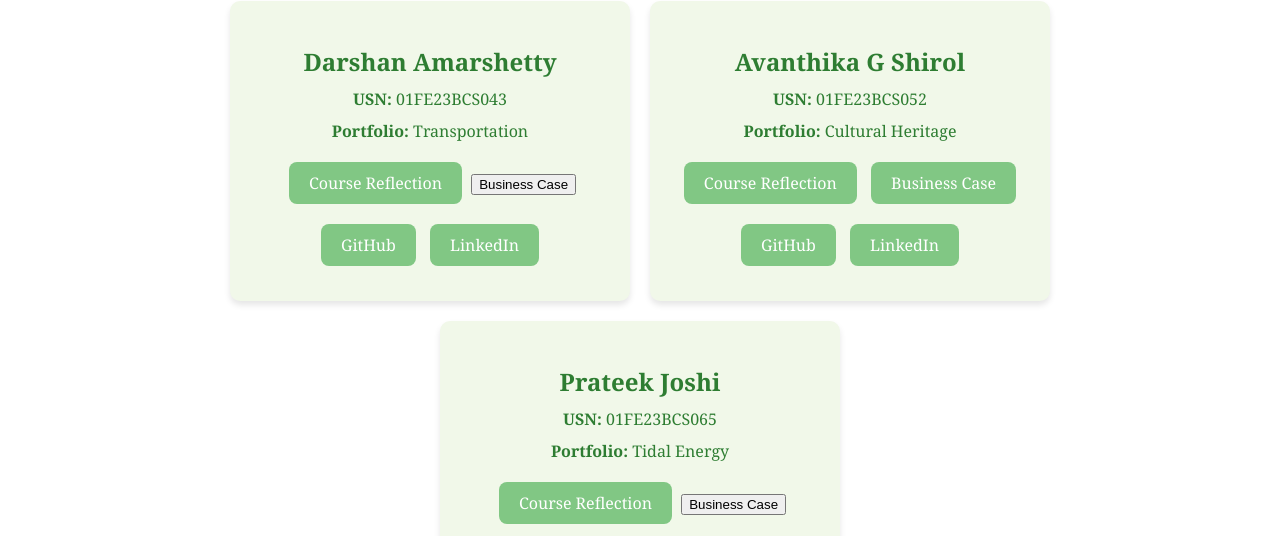
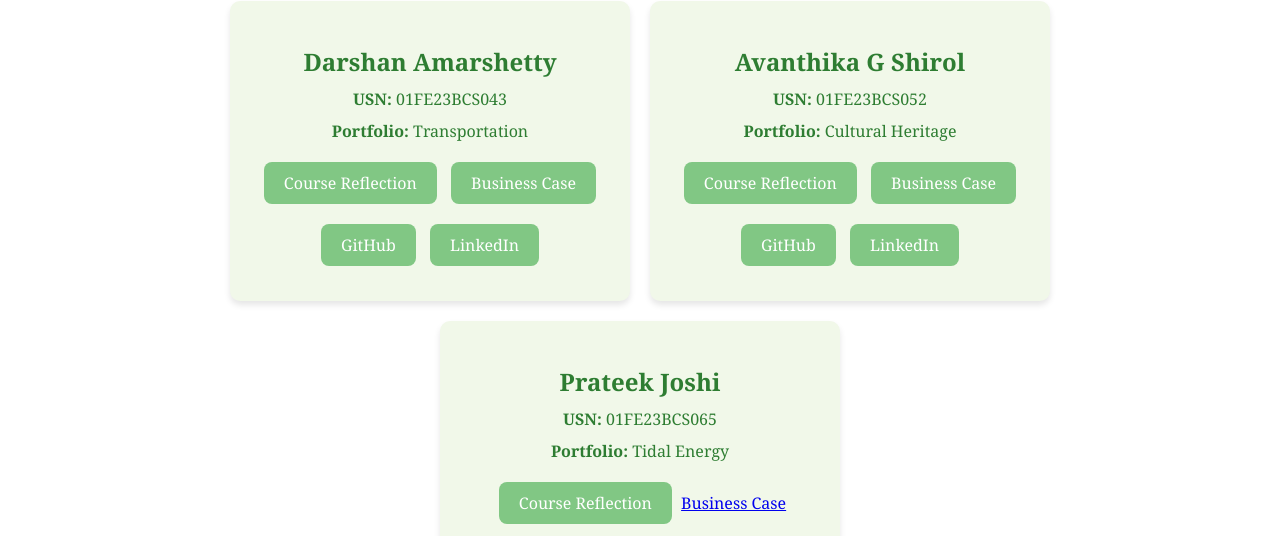
Before and after one commit to pEEk-rec/portfolio.github.io, a plain HTML site: page index.html in a window 1280 px wide. Shown: the part 367-903 px from the top of the page. Drawn offline with Linux system fonts and the light colour scheme.

Commit message:
index.html

```diff
--- a/index.html
+++ b/index.html
@@ -132,11 +132,8 @@
                 <p><strong>USN:</strong> 01FE23BCS043</p>
                 <p><strong>Portfolio:</strong> Transportation</p>
                 <div class="button-container">
-                    <a href="./Darshan_CourseReflection.html" class="button">Course Reflection</a>
-                    <a href="Transportation_bcase.html">
-                    <button class="button-class">Business Case</button>
-                    </a>
-
+                    <a href="darshan_courserefl.html" class="button">Course Reflection</a>
+                    <a href="Transportation_bcase.html" class="button">Business Case</a>
                 </div>
                 <p>
                     <a href="https://github.com/darshan-globalia" class="button">GitHub</a>
@@ -164,10 +161,7 @@
                 <p><strong>Portfolio:</strong> Tidal Energy</p>
                 <div class="button-container">
                     <a href="./Prateek_CourseReflection.html" class="button">Course Reflection</a>
-                    <a href="prateek-bcase.html">
-                    <button class="button-class">Business Case</button>
-                    </a>
-
+                    <a href="prateek-bcase.html" class="button-class">Business Case</button></a>
                 </div>
                 <p>
                     <a href="https://github.com/pEEk-rec" class="button">GitHub</a>
```
